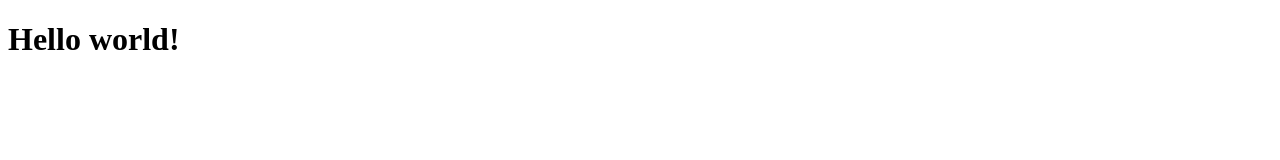
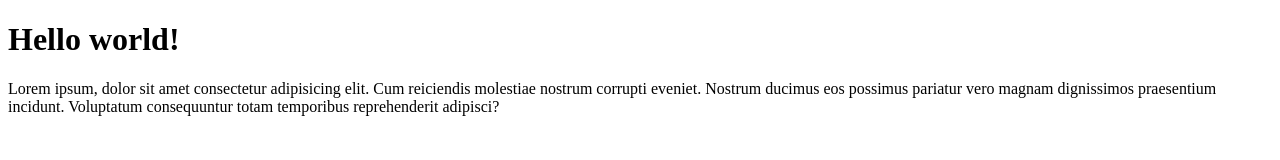
Before and after one commit to suyash-bhatkar/amazon, a plain HTML site: page amazon/index.html in a window 1280 px wide. Drawn offline with Linux system fonts and the light colour scheme.

Commit message:
xcgvhbjnkml

```diff
--- a/amazon/index.html
+++ b/amazon/index.html
@@ -7,5 +7,6 @@
 </head>
 <body>
     <h1>Hello world!</h1>
+    <p>Lorem ipsum, dolor sit amet consectetur adipisicing elit. Cum reiciendis molestiae nostrum corrupti eveniet. Nostrum ducimus eos possimus pariatur vero magnam dignissimos praesentium incidunt. Voluptatum consequuntur totam temporibus reprehenderit adipisci?</p>
 </body>
 </html>
```
